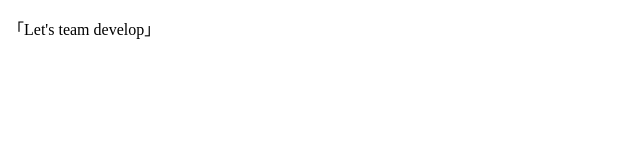
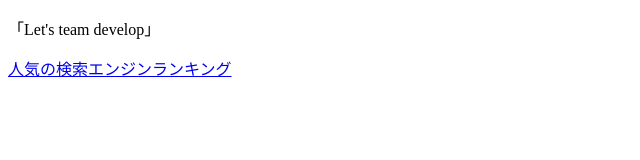
Before and after one commit to kkudou23/practice-branch, a plain HTML site: page index.html in a window 1280 px wide. Shown: the whole page, without its empty margins (0-640 px from the left). Drawn offline with Linux system fonts and the light colour scheme.

Commit message:
おすすめページを追加しました

```diff
--- a/index.html
+++ b/index.html
@@ -7,5 +7,7 @@
 </head>
 <body>
     <p>「Let's team develop」</p>
+
+    <a href="https://gmotech.jp/semlabo/seo/blog/recommended-start-page/">人気の検索エンジンランキング</a>
 </body>
 </html>
```
